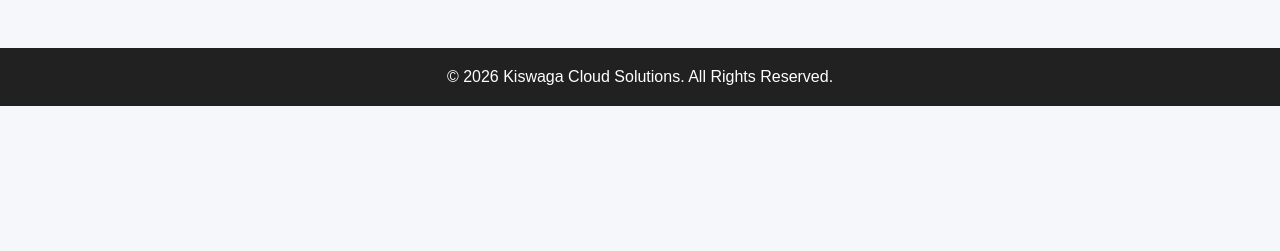
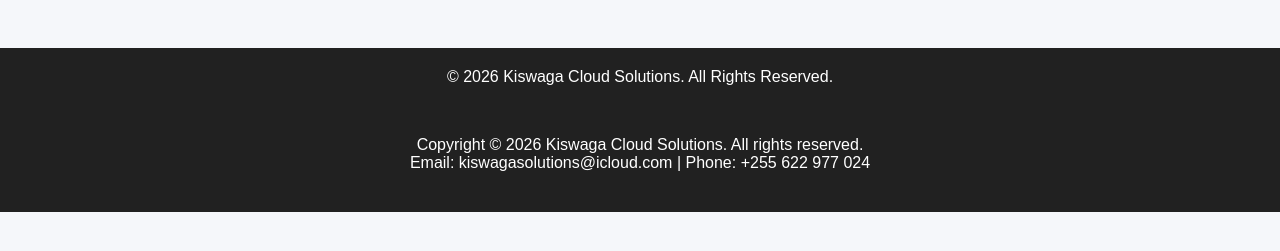
Before and after one commit to kenethsamson90-spec/cloud-assignment-2026, a plain HTML site: page index.html in a window 1280 px wide. Shown: the part 417-668 px from the top of the page. Drawn offline with Linux system fonts and the light colour scheme.

Commit message:
Update index.html
Updated footer for CI/CD demonstration

```diff
--- a/index.html
+++ b/index.html
@@ -35,6 +35,10 @@
 
 <footer>
     <p>© 2026 Kiswaga Cloud Solutions. All Rights Reserved.</p>
+    <footer>
+  <p>Copyright © 2026 Kiswaga Cloud Solutions. All rights reserved.</p>
+  <p>Email: kiswagasolutions@icloud.com | Phone: +255 622 977 024</p>
+</footer>
 </footer>
 
 </body>
```
